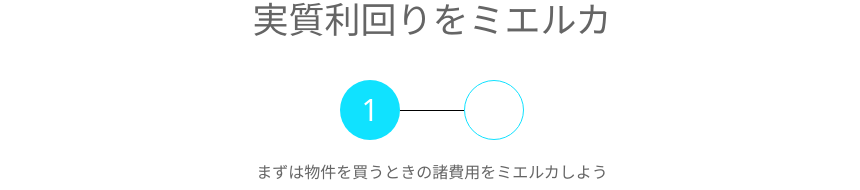
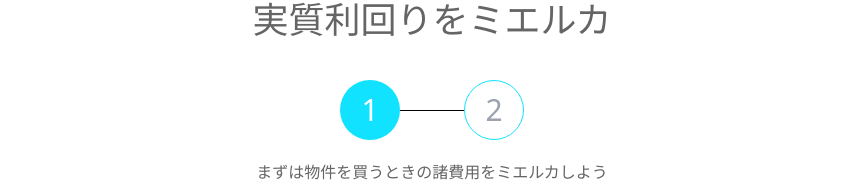
Before and after one commit to otkken2/property-simulator, a Next.js app: page /realRateOfReturn in a window 1280 px wide. Shown: the part 164-354 px from the top of the page, without its empty margins (208-1068 px from the left). Built offline with nearby package versions, Linux system fonts and the light colour scheme.

Commit message:
ステップナンバーの文字色を修正

```diff
--- a/src/components/StepNumber.tsx
+++ b/src/components/StepNumber.tsx
@@ -8,7 +8,7 @@ const StepNumber = ({ stepNumber, currentStep }: Props) => {
   console.log("currentStep", currentStep);
   console.log("stepNumber", stepNumber);
   return (
-    <div className={`${currentStep < stepNumber ? 'bg-white border border-primary text-gray-400' : 'bg-primary' } w-[60px] h-[60px] rounded-full flex justify-center items-center text-white text-3xl`}>
+    <div className={`${currentStep < stepNumber ? 'bg-white border border-primary text-gray-400' : 'bg-primary text-white' } w-[60px] h-[60px] rounded-full flex justify-center items-center text-3xl`}>
       {stepNumber}
     </div>
   );
```
